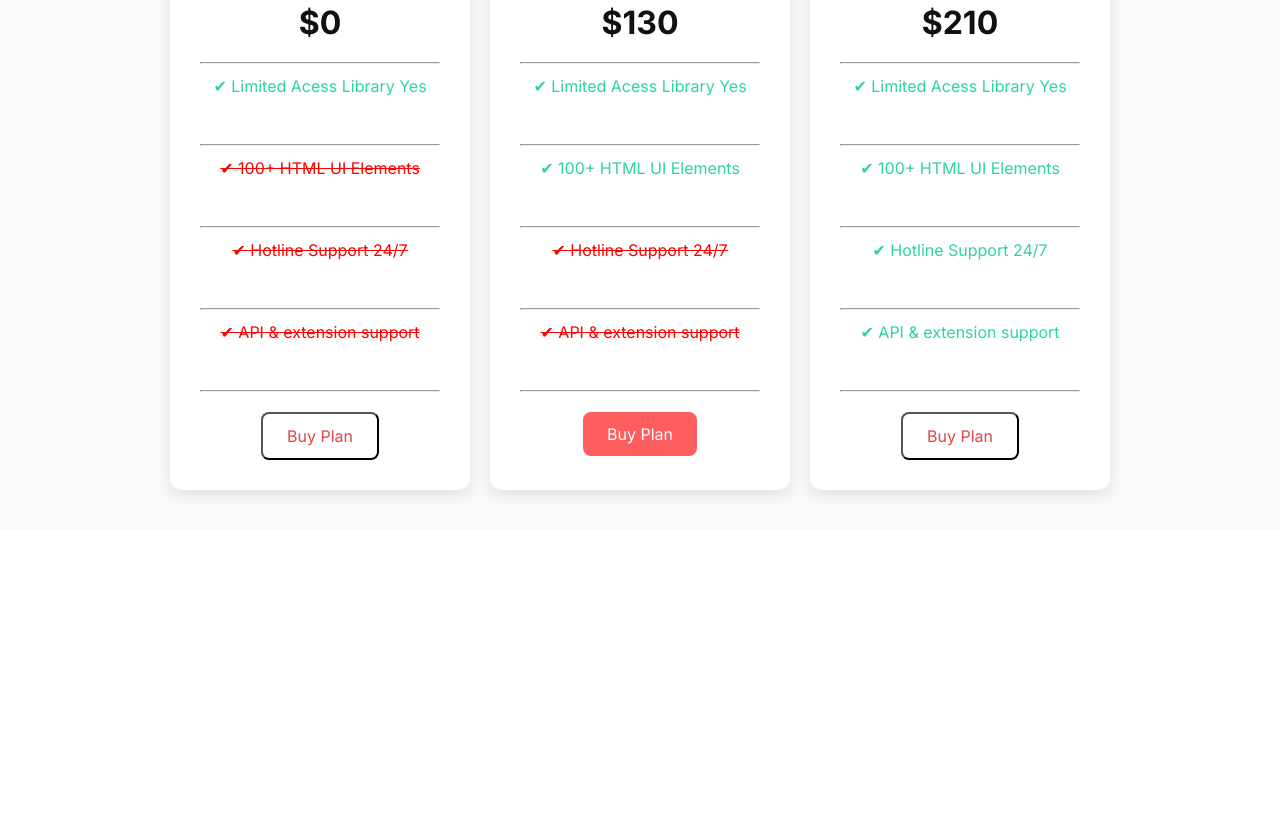
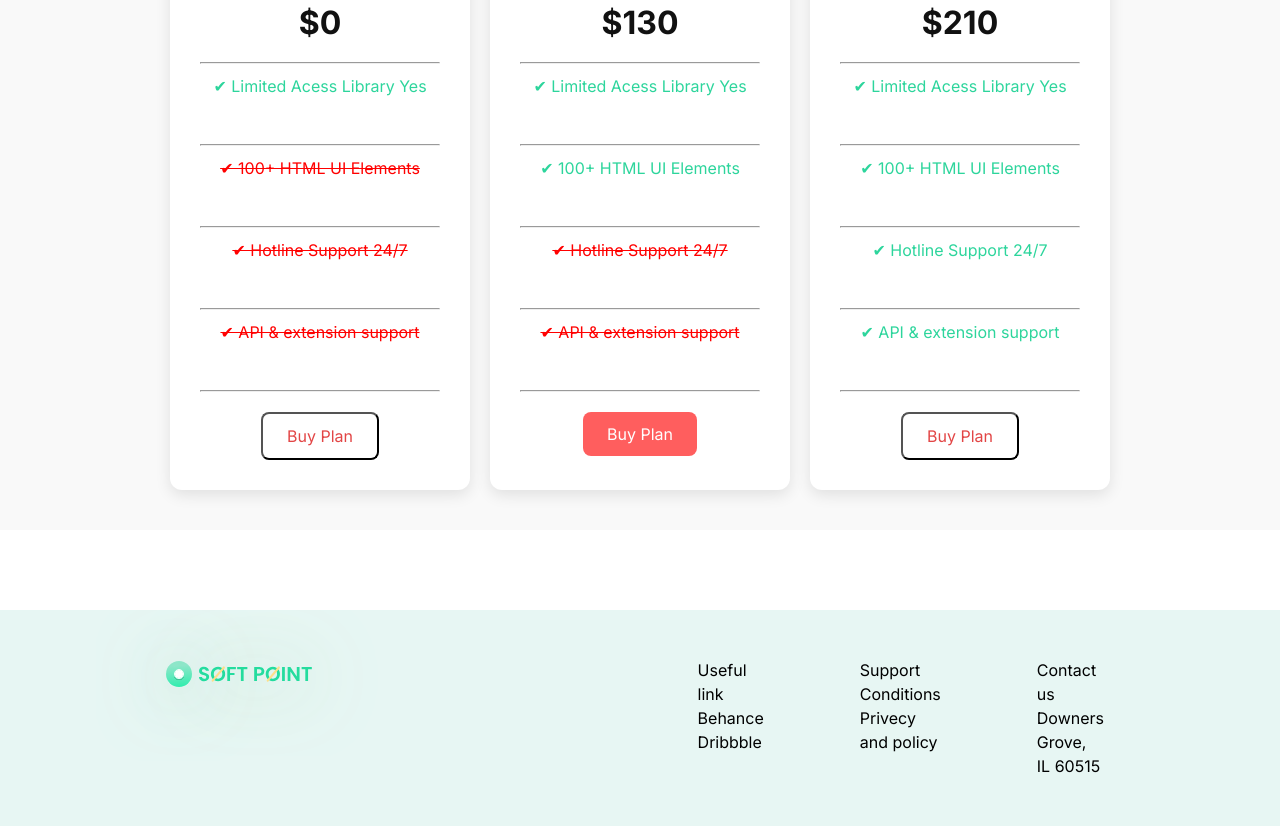
Before and after one commit to maxsadbek/Soft-Point, a plain HTML site: page index.html in a window 1280 px wide. Shown: the part 3702-4528 px from the top of the page. Before the commit the page ends 4232 px from the top, so only its background shows below. Drawn offline with nearby package versions, Linux system fonts and the light colour scheme.

Commit message:
men desktop versiyasini tugatdim

```diff
--- a/index.html
+++ b/index.html
@@ -252,6 +252,29 @@
 		</section>
 		<!-- End -->
 	</main>
+	<!-- End -->
+	<!-- footer -->
+	<footer>
+		<div class="container">
+			<img src="./imgs/svg/Logo.svg" alt="">
+		</div>
+		<div class="footer_text">
+			<div class="footer_flex">
+				<p>Useful link</p>
+				<p>Behance</p>
+				<p>Dribbble</p>
+			</div>
+			<div>
+				<p>Support</p>
+				<p>Conditions</p>
+				<p>Privecy and policy</p>
+			</div>
+			<div>
+				<p>Contact us</p>
+				<p>Downers Grove, IL 60515</p>
+			</div>
+		</div>
+	</footer>
 </body>
 
 </html>
--- a/style/style.css
+++ b/style/style.css
@@ -494,7 +494,7 @@ a {
 .best_pricing_parent p {
 	font-size: 18px;
 	width: 70%;
-	margin-left: 12rem;
+	margin-left: 3rem;
 	line-height: 1.6;
 	margin-bottom: 2rem;
 }
@@ -604,4 +604,27 @@ a {
 	border-top-right-radius: 10px;
 	border-bottom-left-radius: 10px;
 }
+
 /* End */
+/* footer */
+/* Start */
+footer {
+	display: flex;
+	justify-content: center;
+	background-color: #e7f6f3;
+	padding: 3rem 6rem;
+	font-size: 16px;
+	margin-top: 5rem;
+}
+
+footer img {
+	margin-top: -3rem;
+}
+
+.footer_text {
+	gap: 6rem;
+	display: flex;
+	justify-content: center;
+	line-height: 1.5;
+	margin-right: 5rem;
+}
```
